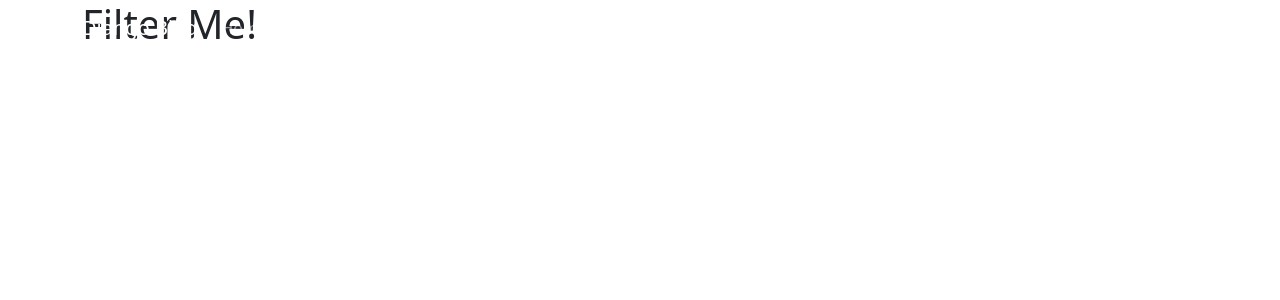
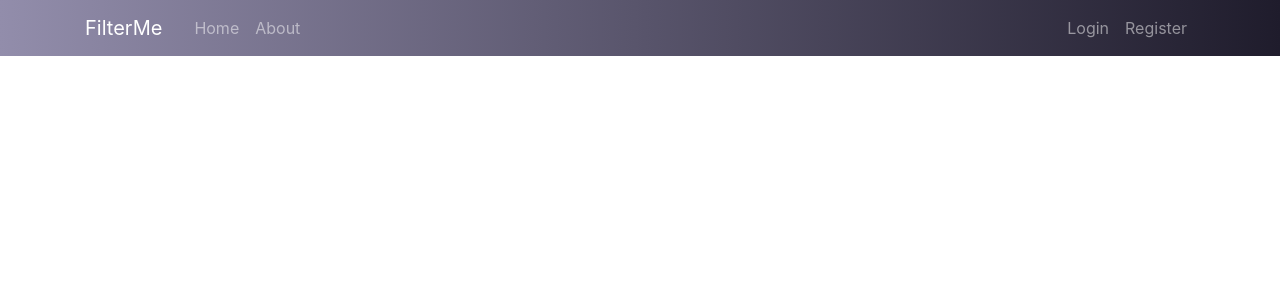
Before and after one commit to billsong0407/Filter.Im, a Django app: page / in a window 1280 px wide. Shown: the top 300 px of the page. Run offline with Django 3.2, Linux system fonts and the light colour scheme; some libraries are stand-ins or nearby versions.

Commit message:
add static css files

```diff
--- /dev/null
+++ b/asciify/static/asciify/main.css
@@ -0,0 +1,87 @@
+body {
+  background: #fafafa;
+  color: #333333;
+  margin-top: 5rem;
+}
+
+h1, h2, h3, h4, h5, h6 {
+  color: #444444;
+}
+
+ul {
+  margin: 0;
+}
+
+.bg-steel {
+  background: #1F1C2C;  /* fallback for old browsers */
+background: -webkit-linear-gradient(to right, #928DAB, #1F1C2C);  /* Chrome 10-25, Safari 5.1-6 */
+background: linear-gradient(to right, #928DAB, #1F1C2C); /* W3C, IE 10+/ Edge, Firefox 16+, Chrome 26+, Opera 12+, Safari 7+ */
+
+}
+
+.site-header .navbar-nav .nav-link {
+  color: #cbd5db;
+}
+
+.site-header .navbar-nav .nav-link:hover {
+  color: #ffffff;
+}
+
+.site-header .navbar-nav .nav-link.active {
+  font-weight: 500;
+}
+
+.content-section {
+  background: #ffffff;
+  padding: 10px 20px;
+  border: 1px solid #dddddd;
+  border-radius: 3px;
+  margin-bottom: 20px;
+}
+
+.article-title {
+  color: #444444;
+}
+
+a.article-title:hover {
+  color: #428bca;
+  text-decoration: none;
+}
+
+.article-content {
+  white-space: pre-line;
+}
+
+.article-img {
+  height: 65px;
+  width: 65px;
+  margin-right: 16px;
+}
+
+.article-metadata {
+  padding-bottom: 1px;
+  margin-bottom: 4px;
+  border-bottom: 1px solid #e3e3e3
+}
+
+.article-metadata a:hover {
+  color: #333;
+  text-decoration: none;
+}
+
+.article-svg {
+  width: 25px;
+  height: 25px;
+  vertical-align: middle;
+}
+
+.account-img {
+  height: 125px;
+  width: 125px;
+  margin-right: 20px;
+  margin-bottom: 16px;
+}
+
+.account-heading {
+  font-size: 2.5rem;
+}
--- a/asciify/templates/asciify/home.html
+++ b/asciify/templates/asciify/home.html
@@ -1,11 +1,15 @@
+{% load static %}
+
 <!DOCTYPE html>
 <html lang="en">
 <head>
     <meta charset="utf-8">
     <meta name="viewport" content="width=device-width, initial-scale=1">
 
+    <link rel="stylesheet" type="text/css" href="{% static 'asciify/main.css' %}">
+
     <!-- Bootstrap CSS -->
-    <link href="https://cdn.jsdelivr.net/npm/bootstrap@5.0.0-beta1/dist/css/bootstrap.min.css" rel="stylesheet" integrity="sha384-giJF6kkoqNQ00vy+HMDP7azOuL0xtbfIcaT9wjKHr8RbDVddVHyTfAAsrekwKmP1" crossorigin="anonymous">
+    <link rel="stylesheet" href="https://maxcdn.bootstrapcdn.com/bootstrap/4.0.0/css/bootstrap.min.css" integrity="sha384-Gn5384xqQ1aoWXA+058RXPxPg6fy4IWvTNh0E263XmFcJlSAwiGgFAW/dAiS6JXm" crossorigin="anonymous">
 
     <title>Hello, world!</title>
 </head>
@@ -13,7 +17,7 @@
     <header class="site-header">
       <nav class="navbar navbar-expand-md navbar-dark bg-steel fixed-top">
         <div class="container">
-          <a class="navbar-brand mr-4" href="{% url 'blog-home' %}">Django Blog</a>
+          <a class="navbar-brand mr-4" href="{% url 'asciify-home' %}">FilterMe</a>
           <button class="navbar-toggler" type="button" data-toggle="collapse" data-target="#navbarToggle" aria-controls="navbarToggle" aria-expanded="false" aria-label="Toggle navigation">
           <span class="navbar-toggler-icon"></span>
           </button>
@@ -23,7 +27,7 @@
               <a class="nav-item nav-link" href="{% url 'asciify-about' %}">About</a>
             </div>
             <!-- Navbar Right Side -->
-            <div class="navbar-nav">
+            <div class="navbar-nav navbar-right">
               <a class="nav-item nav-link" href="#">Login</a>
               <a class="nav-item nav-link" href="#">Register</a>
             </div>
@@ -34,6 +38,9 @@
     <div class="container">
         <h1>Filter Me!</h1>
     </div>
-    <script src="https://cdn.jsdelivr.net/npm/bootstrap@5.0.0-beta1/dist/js/bootstrap.bundle.min.js" integrity="sha384-ygbV9kiqUc6oa4msXn9868pTtWMgiQaeYH7/t7LECLbyPA2x65Kgf80OJFdroafW" crossorigin="anonymous"></script>
+    <!-- jQuery first, then Popper.js, then Bootstrap JS -->
+    <script src="https://code.jquery.com/jquery-3.2.1.slim.min.js" integrity="sha384-KJ3o2DKtIkvYIK3UENzmM7KCkRr/rE9/Qpg6aAZGJwFDMVNA/GpGFF93hXpG5KkN" crossorigin="anonymous"></script>
+    <script src="https://cdnjs.cloudflare.com/ajax/libs/popper.js/1.12.9/umd/popper.min.js" integrity="sha384-ApNbgh9B+Y1QKtv3Rn7W3mgPxhU9K/ScQsAP7hUibX39j7fakFPskvXusvfa0b4Q" crossorigin="anonymous"></script>
+    <script src="https://maxcdn.bootstrapcdn.com/bootstrap/4.0.0/js/bootstrap.min.js" integrity="sha384-JZR6Spejh4U02d8jOt6vLEHfe/JQGiRRSQQxSfFWpi1MquVdAyjUar5+76PVCmYl" crossorigin="anonymous"></script>
 </body>
 </html>
```
